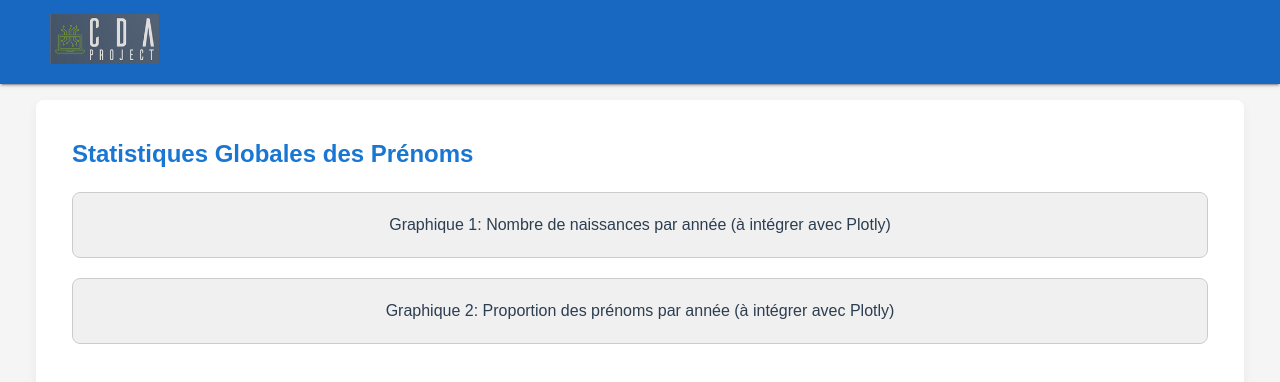
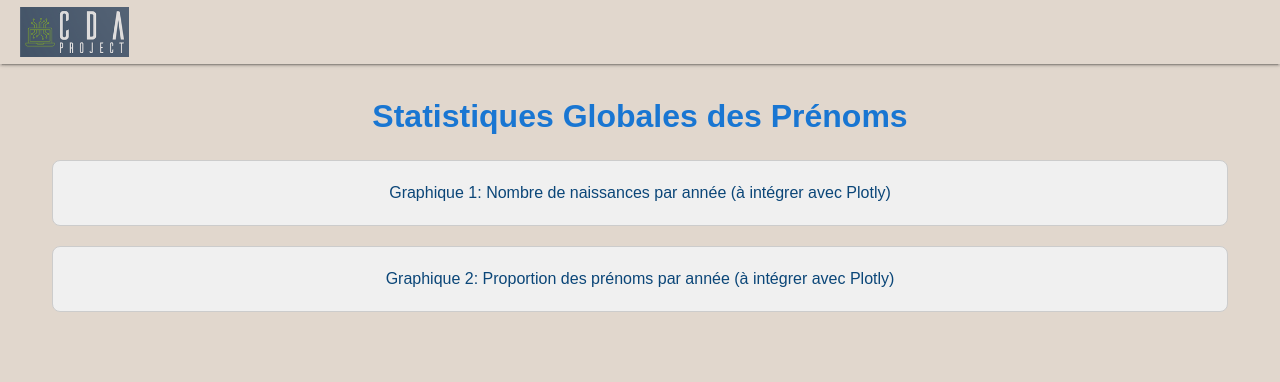
Before and after one commit to FlorentGATTI/projet-cda, a Vue app in the folder cda_project/frontend/: page /global-stat in a window 1280 px wide. Shown: the top 382 px of the page. Built offline with nearby package versions, Linux system fonts and the light colour scheme; the HTML template or start-up script is replaced by a standard one.

Commit message:
design v1

```diff
--- a/cda_project/frontend/src/App.vue
+++ b/cda_project/frontend/src/App.vue
@@ -1,7 +1,7 @@
 <template>
   <v-app @touchstart="startTouch" @touchend="endTouch">
     <!-- Navbar -->
-    <v-app-bar app color="primary" dark class="elevation-2 artistic-navbar sticky-navbar">
+    <v-app-bar app dark class="elevation-2 artistic-navbar sticky-navbar">
       <v-toolbar-title class="title">
         <img src="@/assets/logoCDA.png" alt="Logo" style="height: 50px" />
       </v-toolbar-title>
@@ -141,13 +141,23 @@ export default {
 
 <style scoped>
 /* Styles généraux */
+*{
+  color: #0B4678;
+}
 body,
 .v-application,
 main {
-  background-color: #f5f5f5; /* Couleur de fond légèrement plus claire */
   color: #2c3e50;
   font-family: "Arial", sans-serif;
   overflow-x: hidden;
+}
+
+v-container {
+  padding: 0;
+}
+
+.title img {
+  margin-top: 7px;
 }
 
 /* Barre de navigation */
@@ -157,8 +167,7 @@ main {
   left: 0;
   width: 100%;
   z-index: 1000;
-  background-color: #a26769; /* Changement de la couleur de fond à #A26769 */
-  padding: 10px 30px;
+  background-color: #E1D7CD !important; /* Changement de la couleur de fond à #A26769 */
   box-shadow: 0px 4px 12px rgba(0, 0, 0, 0.1);
 }
 
@@ -189,7 +198,7 @@ main {
 .v-main {
   display: flex;
   flex-grow: 1;
-  margin-top: 64px;
+  margin-top: 40px;
   padding: 30px; /* Plus d'espace pour aérer le contenu */
   box-sizing: border-box;
   overflow: auto;
@@ -208,29 +217,24 @@ main {
 .content-container {
   flex-grow: 1;
   overflow-y: auto;
-  background-color: #ffffff; /* Couleur de fond blanche pour un look épuré */
-  border-radius: 8px; /* Coins arrondis pour un look moderne */
-  box-shadow: 0px 4px 12px rgba(0, 0, 0, 0.05); /* Légère ombre pour un effet flottant */
-  padding: 20px;
 }
 
 /* Boutons de navigation */
 .nav-btn {
   transition: transform 0.2s, background-color 0.2s, color 0.2s;
-  color: #ffffff;
+  color: #a26769;
   font-weight: 600;
-  padding: 10px 20px;
-  background: linear-gradient(45deg, #a26769, #6d2e46); /* Dégradé avec les couleurs de la charte graphique */
+  padding: 5px 10px;
+  background: transparent; /* Dégradé avec les couleurs de la charte graphique */
 }
 
 .nav-btn:hover {
-  transform: scale(1.1); /* Légère augmentation de taille au survol */
   background-color: #6d2e46; /* Couleur plus foncée de la charte pour le survol */
   color: #ffffff;
 }
 
 .nav-btn-spacing {
-  margin-right: 15px; /* Plus d'espace entre les boutons */
+  margin-right: 5px; /* Plus d'espace entre les boutons */
 }
 
 .nav-btn-spacing:last-child {
@@ -276,9 +280,6 @@ main {
 
 /* Boutons généraux */
 .v-btn {
-  background: linear-gradient(45deg, #1976d2, #0b4678); /* Dégradé utilisant les couleurs de la charte */
-  box-shadow: 0px 4px 15px rgba(0, 0, 0, 0.15); /* Ombre douce */
-  color: #e1d7cd; /* Texte clair pour le contraste */
   font-weight: 600;
 }
 
--- a/cda_project/frontend/src/assets/app.css
+++ b/cda_project/frontend/src/assets/app.css
@@ -50,7 +50,6 @@ button.secondary:hover, .v-btn.secondary:hover {
 
 /* Styles pour les champs de formulaire */
 input, select {
-    border: 1px solid #CDC1B5; /* Bordure beige clair */
     padding: 8px;
     border-radius: 5px;
     width: 100%;
@@ -96,7 +95,6 @@ input, select {
 
 .section h1 {
     margin-bottom: 20px;
-    font-size: 2.5em;
 }
 
 /* Amélioration de la mise en page */
--- a/cda_project/frontend/src/components/SideBar.vue
+++ b/cda_project/frontend/src/components/SideBar.vue
@@ -57,14 +57,14 @@ export default {
 
 <style scoped>
 .v-navigation-drawer {
-  background: #E1D7CD;
+  background: linear-gradient(#E1D7CD, white);
   padding: 10px;
 }
 
 .filter-title {
   font-weight: bold;
   font-size: 1.2em;
-  margin-bottom: 10px;
+  margin-top: 10px;
 }
 
 .v-list-item {
--- a/cda_project/frontend/src/views/ContactPage.vue
+++ b/cda_project/frontend/src/views/ContactPage.vue
@@ -1,5 +1,5 @@
 <template>
-    <v-container fluid class="about-container">
+    <div class="about-container">
       <!-- En-tête de la page -->
       <v-row class="text-center">
         <v-col>
@@ -16,7 +16,7 @@
           <h2>Notre Équipe</h2>
           <v-row>
             <v-col cols="12" md="4" v-for="member in teamMembers" :key="member.name">
-              <v-card class="team-card">
+              <v-card class="main-content">
                 <v-img :src="member.image" class="team-image" contain></v-img>
                 <v-card-title>{{ member.name }}</v-card-title>
                 <v-card-subtitle>{{ member.role }}</v-card-subtitle>
@@ -29,7 +29,7 @@
 
       <!-- Section de formulaire de contact -->
       <v-row class="contact-section">
-        <v-col cols="12" md="8" class="mx-auto">
+        <v-col cols="12" md="10" class="mx-auto">
           <h2>Contactez-Nous</h2>
           <v-form @submit.prevent="submitForm">
             <v-text-field
@@ -57,7 +57,7 @@
           </v-form>
         </v-col>
       </v-row>
-    </v-container>
+    </div>
   </template>
 
   <script>
@@ -102,25 +102,17 @@
   </script>
 
   <style scoped>
-  .about-container {
-    margin-top: 40px;
-    padding: 20px;
-    background-color: #f5f5f5;
-  }
-
   .main-title {
     color: #1976D2;
-    font-size: 2.5em;
   }
 
   .subtitle {
     font-size: 1.2em;
     color: #666;
-    margin-bottom: 40px;
   }
 
-  .team-section {
-    margin-bottom: 40px;
+  h2 {
+    margin-bottom: 5px;
   }
 
   .team-card {
@@ -138,4 +130,13 @@
   .contact-section {
     margin-top: 40px;
   }
+
+  .main-content {
+  background: #E1D7CD; /* Light Beige */
+  padding: 20px;
+  border-radius: 10px;
+  box-shadow: 0 0 15px rgba(0, 0, 0, 0.1);
+  margin: auto;
+  color: #0B4678;
+}
   </style>
--- a/cda_project/frontend/src/views/GlobalStat.vue
+++ b/cda_project/frontend/src/views/GlobalStat.vue
@@ -1,6 +1,6 @@
 <template>
-    <v-container fluid>
-      <h2>Statistiques Globales des Prénoms</h2>
+    <div id="app">
+      <h1>Statistiques Globales des Prénoms</h1>
 
       <!-- Placeholder pour les graphiques interactifs -->
       <div class="graph-container">
@@ -13,7 +13,7 @@
           Graphique 2: Proportion des prénoms par année (à intégrer avec Plotly)
         </div>
       </div>
-    </v-container>
+    </div>
   </template>
 
   <script>
@@ -40,6 +40,9 @@
   </script>
 
   <style scoped>
+  h1 {
+    text-align: center;
+  }
   .graph-container {
     margin-top: 20px;
   }
--- a/cda_project/frontend/src/views/NameAnalysis.vue
+++ b/cda_project/frontend/src/views/NameAnalysis.vue
@@ -2,7 +2,7 @@
   <div id="app">
     <h1>Analyse des Prénoms des Bébés aux États-Unis</h1>
 
-    <div class="main-content">
+    <div>
       <div class="year-births-section">
         <v-container>
           <v-row>
@@ -80,30 +80,17 @@ export default {
 #app {
   text-align: center;
   color: #0B4678; /* Indigo Dye */
-  margin-top: 40px;
   font-family: 'Roboto', sans-serif;
 }
 
 h1 {
   color: #1976D2; /* Blue */
-  font-size: 2.5em;
   margin-bottom: 20px;
-}
-
-.main-content {
-  background: #E1D7CD; /* Light Beige */
-  padding: 20px;
-  border-radius: 10px;
-  box-shadow: 0 0 15px rgba(0, 0, 0, 0.1);
-  max-width: 800px;
-  margin: auto;
 }
 
 .year-births-section {
   background: transparent; /* Retire le fond moche */
-  padding: 15px;
   border-radius: 8px;
-  margin-bottom: 20px;
   box-shadow: none !important; /* Supprime toute ombre appliquée */
   border: none !important; /* Supprime toute bordure */
 }
@@ -153,7 +140,6 @@ v-select {
 
 .plot-section {
   background: #CDC1B5; /* Beige */
-  padding: 20px;
   border-radius: 8px;
   max-width: 100%;
   overflow-x: auto; /* Assure que le graphique ne déborde pas horizontalement */
```
